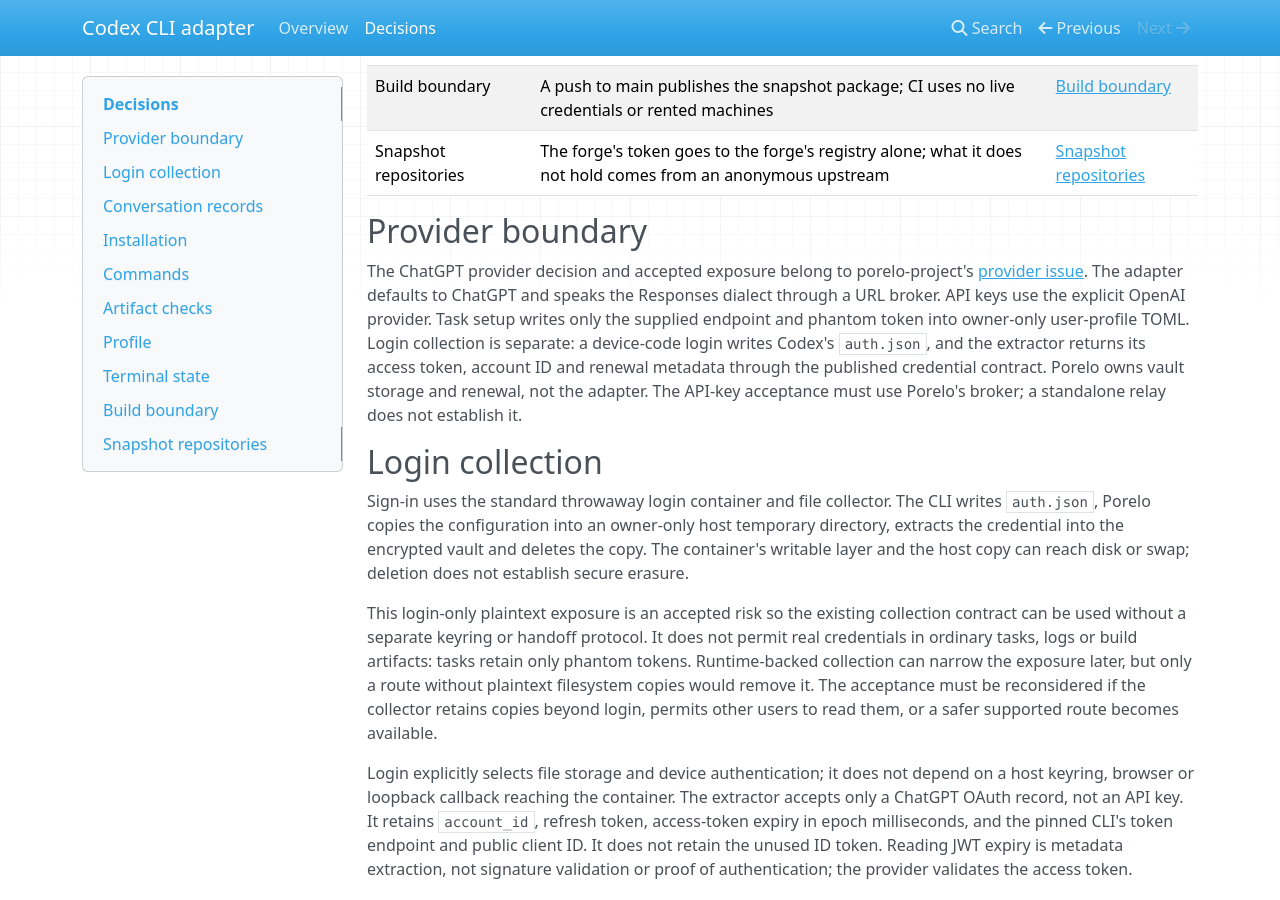
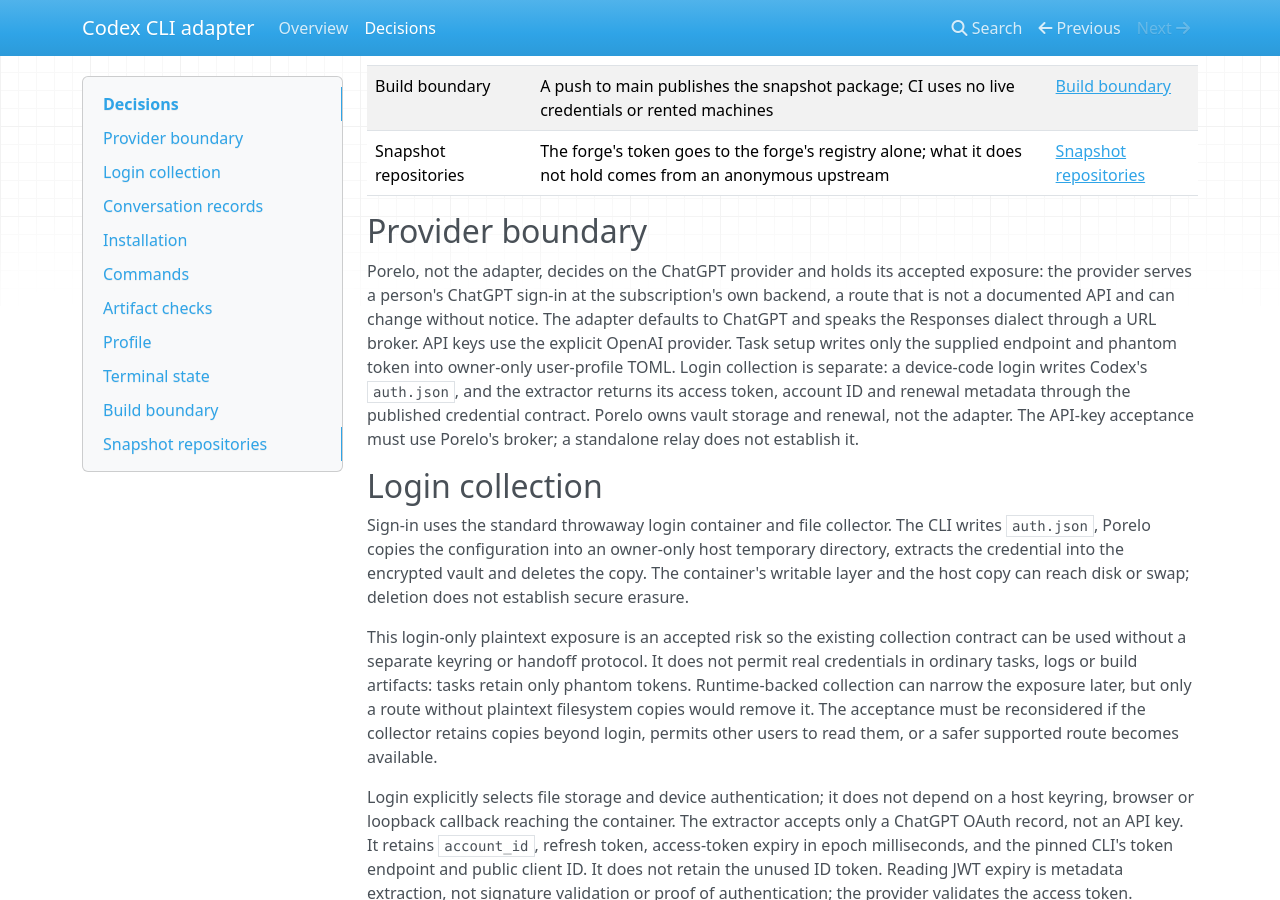
Before and after one commit to porelo-ai/porelo-codex, an MkDocs documentation site: the page built from doc/decisions.md, in a window 1280 px wide and 900 px high, scrolled down 605 px. Built offline with MkDocs 1.6.1, drawn with Linux system fonts in a browser that asks for light colours; nearby versions of some CDN libraries.

Commit message:
State the ChatGPT provider boundary in words, not as a link [skip ci]
Assisted-by: Claude Code, claude-opus-5-5

```diff
--- a/doc/decisions.md
+++ b/doc/decisions.md
@@ -15,9 +15,9 @@
 
 ## Provider boundary
 
-The ChatGPT provider decision and accepted exposure belong to porelo-project's
-[provider issue](https://github.com/porelo-ai/porelo-project/blob/main/issues/README.md#pj54).
-The adapter defaults to ChatGPT and speaks the Responses dialect through a URL broker. API keys
+Porelo, not the adapter, decides on the ChatGPT provider and holds its accepted exposure: the provider serves a
+person's ChatGPT sign-in at the subscription's own backend, a route that is not a documented API and can change
+without notice. The adapter defaults to ChatGPT and speaks the Responses dialect through a URL broker. API keys
 use the explicit OpenAI provider. Task setup writes only the supplied endpoint and phantom token
 into owner-only user-profile TOML. Login collection is separate: a device-code login writes
 Codex's `auth.json`, and the extractor returns its access token, account ID and renewal metadata
```
